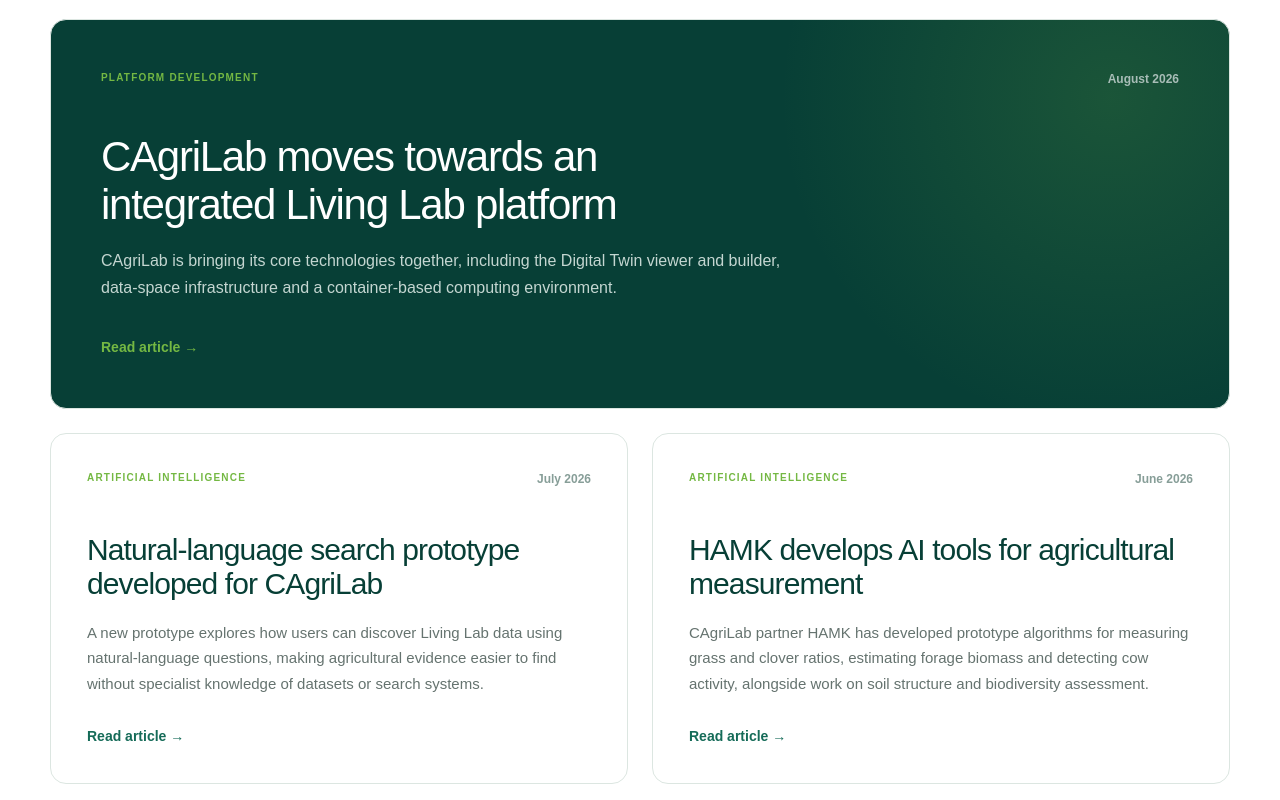
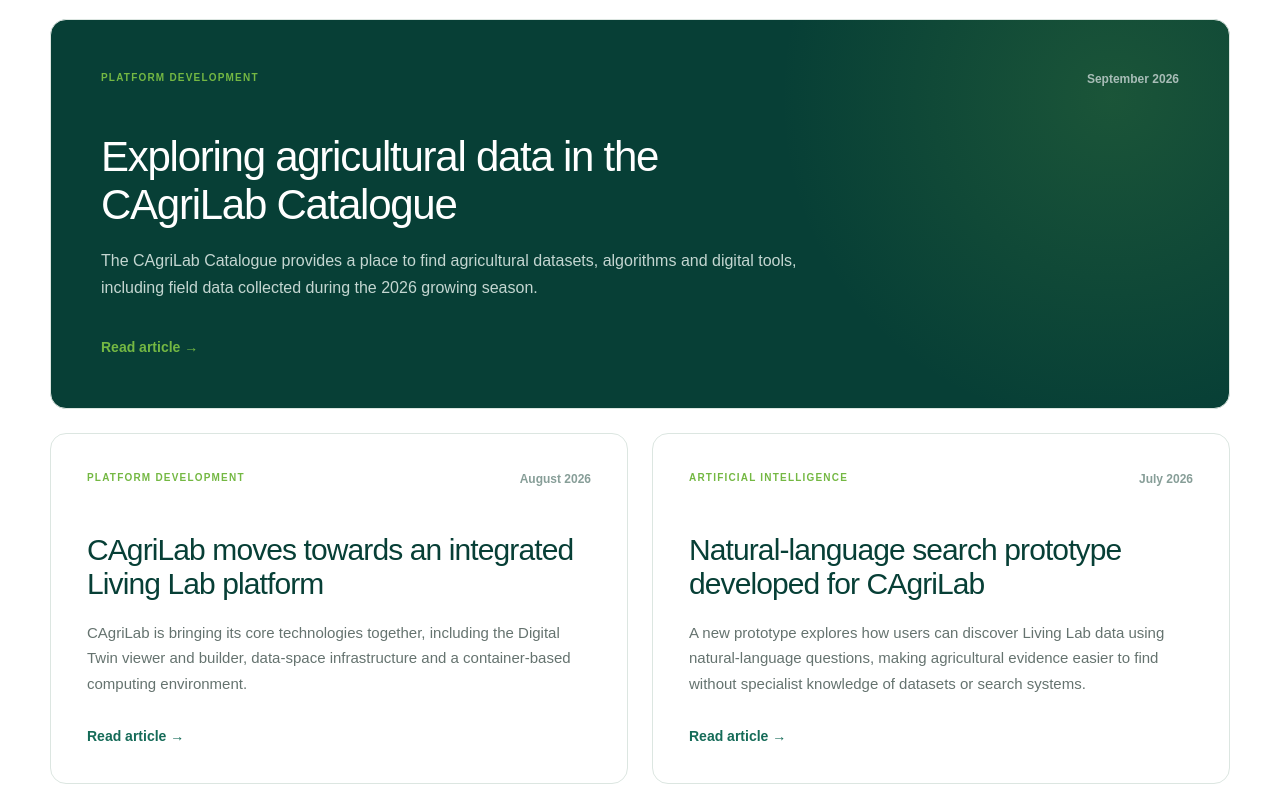
Before and after one commit to Zander1983/cagrilab-website, a Next.js app: page /news in a window 1280 px wide. Shown: the part 580-1380 px from the top of the page. Built offline with nearby package versions, Linux system fonts and the light colour scheme.

Commit message:
browse catalogue

```diff
--- a/app/news/news.ts
+++ b/app/news/news.ts
@@ -12,6 +12,33 @@
 };
 
 export const newsItems: NewsItem[] = [
+  {
+    slug: "exploring-cagrilab-catalogue",
+    date: "September 2026",
+    category: "Platform Development",
+    title: "Exploring agricultural data in the CAgriLab Catalogue",
+    excerpt:
+      "The CAgriLab Catalogue provides a place to find agricultural datasets, algorithms and digital tools, including field data collected during the 2026 growing season.",
+    intro:
+      "The CAgriLab Catalogue provides a place to find agricultural datasets, algorithms and digital tools.",
+    sections: [
+      {
+        paragraphs: [
+          "Users can browse the catalogue or search for a particular topic. For example, a search for “soil moisture” currently returns several datasets containing measurements from agricultural fields.",
+          "One of these contains soil moisture measurements from a sugar beet field in Poland. The data were collected between April and August 2026 using sensors installed at different depths in the soil.",
+          "Other datasets in the catalogue include measurements of ground temperature, rainfall and evapotranspiration.",
+        ],
+      },
+      {
+        heading: "Finding data",
+        paragraphs: [
+          "Each item in the catalogue includes a description of what the dataset contains, who provided it and, where available, where the measurements were taken.",
+          "The catalogue can also be filtered by the type of resource, such as a dataset or algorithm.",
+          "This makes it possible to see what agricultural data and tools are already available through CAgriLab and find resources relevant to a particular topic.",
+        ],
+      },
+    ],
+  },
   {
     slug: "integrated-living-lab-platform",
     date: "August 2026",
```
